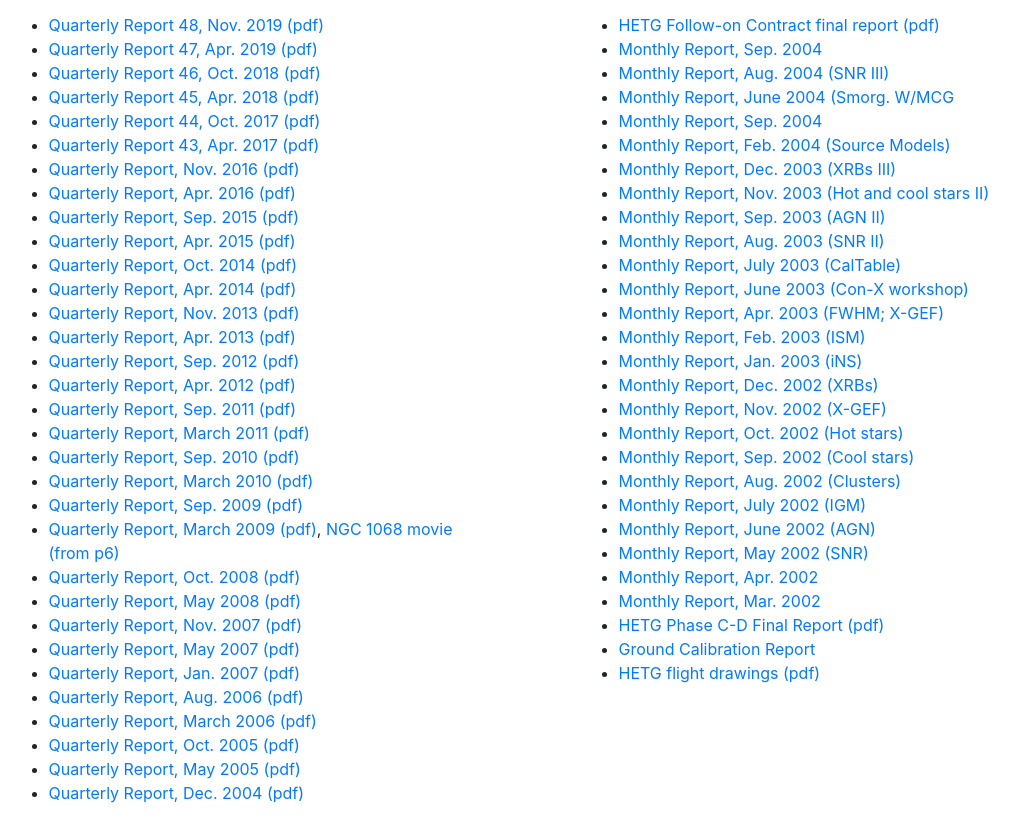
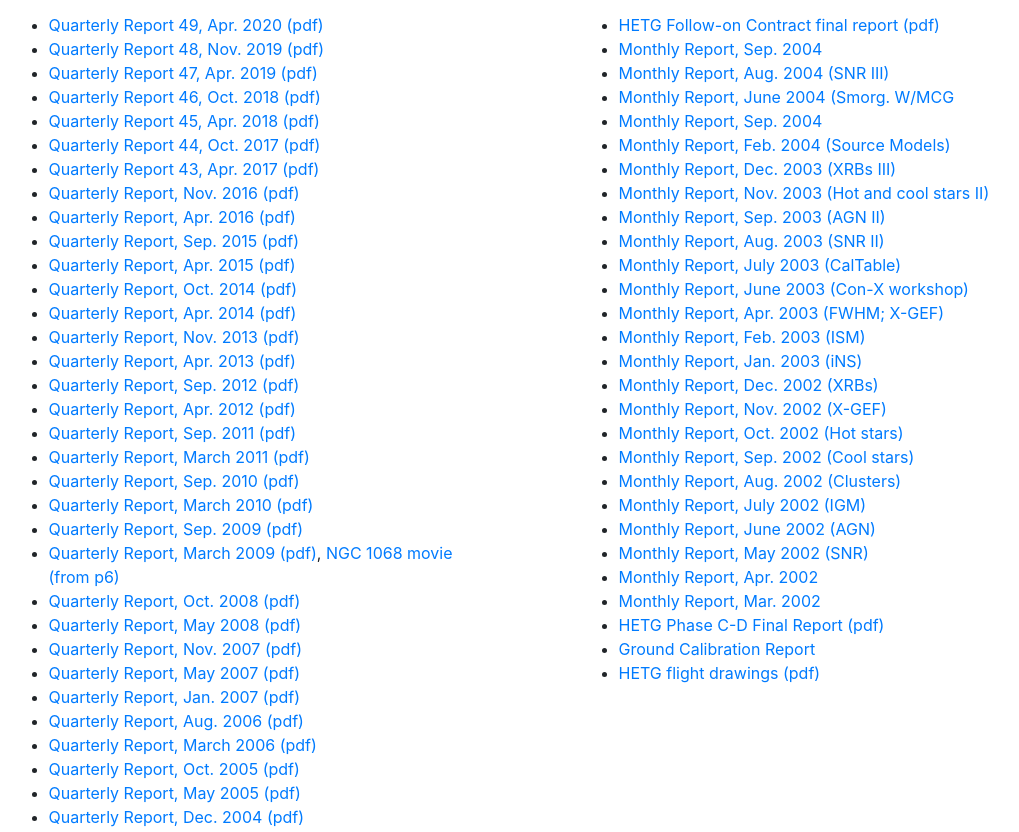
Before and after one commit to HETGS/website, a plain HTML site: page HETG/index.html in a window 1280 px wide. Shown: the part 2143-2975 px from the top of the page, without its empty margins (124-1143 px from the left). Drawn offline with nearby package versions, Linux system fonts and the light colour scheme; files that its build step writes are made by us from their sources; files whose address does not match are found by name.

Commit message:
report added by dph

```diff
--- a/HETG/index.html
+++ b/HETG/index.html
@@ -204,72 +204,39 @@
 	  the Chandra X-ray Center on recent progress. Reports about the HETG
 	  are listed here.</p>
 	  <ul>
-	    <li><a href="Reports/HETG_Q48_Nov_2019.pdf">Quarterly
-	    Report 48, Nov. 2019 (pdf)</a></li>
-	    <li><a href="Reports/HETG_Q47_Apr_2019.pdf">Quarterly
-	    Report 47, Apr. 2019 (pdf)</a></li>
-	    <li><a href="Reports/HETG_Q46_Oct_2018.pdf">Quarterly
-	    Report 46, Oct. 2018 (pdf)</a></li>
-	    <li><a href="Reports/HETG_Q45_Apr_2019.pdf">Quarterly
-	    Report 45, Apr. 2018 (pdf)</a></li>
-	    <li><a href="Reports/HETG_Q44_Oct_2017.pdf">Quarterly
-	    Report 44, Oct. 2017 (pdf)</a></li>
-	    <li><a href="Reports/HETG_Q43_Apr_2017.pdf">Quarterly
-	    Report 43, Apr. 2017 (pdf)</a></li>
-	    <li><a href="Reports/HETG_quarterly_Nov16.pdf">Quarterly
-	    Report, Nov. 2016 (pdf)</a></li>
-	    <li><a href="Reports/HETG_quarterly_Apr16.pdf">Quarterly
-	    Report, Apr. 2016 (pdf)</a></li>
-	    <li><a href="Reports/HETG_quarterly_Sep15.pdf">Quarterly
-	    Report, Sep. 2015 (pdf)</a></li>
-	    <li><a href="Reports/HETG_quarterly_Apr15.pdf">Quarterly
-	    Report, Apr. 2015 (pdf)</a></li>
-	    <li><a href="Reports/HETG_quarterly_Oct14.pdf">Quarterly
-	    Report, Oct. 2014 (pdf)</a></li>
-	    <li><a href="Reports/HETG_quarterly_Apr14.pdf">Quarterly
-	    Report, Apr. 2014 (pdf)</a></li>
-	    <li><a href="Reports/HETG_quarterly_Nov13.pdf">Quarterly
-	    Report, Nov. 2013 (pdf)</a></li>
-	    <li><a href="Reports/HETG_quarterly_Apr13.pdf">Quarterly
-	    Report, Apr. 2013 (pdf)</a></li>
-	    <li><a href="Reports/HETG_quarterly_Sep12.pdf">Quarterly
-	    Report, Sep. 2012 (pdf)</a></li>
-	    <li><a href="Reports/HETG_quarterly_Apr12.pdf">Quarterly
-	    Report, Apr. 2012 (pdf)</a></li>
-	    <li><a href="Reports/HETG_quarterly_Sep11.pdf">Quarterly
-	    Report, Sep. 2011 (pdf)</a></li>
-	    <li><a href="Reports/HETG_quarterly_Mar11.pdf">Quarterly
-	    Report, March 2011 (pdf)</a></li>
-	    <li><a href="Reports/HETG_quarterly_Sep10.pdf">Quarterly
-	    Report, Sep. 2010 (pdf)</a></li>
-	    <li><a href="Reports/HETG_quarterly_Mar10.pdf">Quarterly
-	    Report, March 2010 (pdf)</a></li>
-	    <li><a href="Reports/HETG_quarterly_Sep09.pdf">Quarterly
-	    Report, Sep. 2009 (pdf)</a></li>
-	    <li><a href="Reports/HETG_quarterly_Mar09.pdf">Quarterly
-	    Report, March 2009
-	    (pdf)</a>, <a href="Reports/ngc1068_fullv3_movie.mpg">NGC 1068
-	    movie (from p6)</a></li>
-	    <li><a href="Reports/HETG_quarterly_Oct08.pdf">Quarterly
-	    Report, Oct. 2008 (pdf)</a></li>
-	    <li><a href="Reports/HETG_quarterly_May08.pdf">Quarterly
-	    Report, May 2008 (pdf)</a></li>
-	    <li><a href="Reports/HETG_quarterly_Nov07.pdf">Quarterly
-	    Report, Nov. 2007 (pdf)</a></li>
-	    <li><a href="Reports/HETG_quarterly_May07.pdf">Quarterly
-	    Report, May 2007 (pdf)</a></li>
-	    <li><a href="Reports/HETG_quarterly_Jan07.pdf">Quarterly
-	    Report, Jan. 2007 (pdf)</a></li>
-	    <li><a href="Reports/HETG_quarterly_Aug06.pdf">Quarterly
-	    Report, Aug. 2006 (pdf)</a></li>
-	    <li><a href="Reports/HETG_quarterly_Mar06.pdf">Quarterly
-	    Report, March 2006 (pdf)</a></li>
-	    <li><a href="Reports/HETG_quarterly_Oct05.pdf">Quarterly
-	    Report, Oct. 2005 (pdf)</a></li>
-	    <li><a href="Reports/HETG_quarterly_May05.pdf">Quarterly
-	    Report, May 2005 (pdf)</a></li>
-	    <li><a href="Reports/HETG_quarterly_Dec04.pdf">Quarterly
-	    Report, Dec. 2004 (pdf)</a></li>
+	    <li><a href="Reports/HETG_Q49_Apr_2020.pdf">Quarterly Report 49, Apr. 2020 (pdf)</a></li>
+	    <li><a href="Reports/HETG_Q48_Nov_2019.pdf">Quarterly Report 48, Nov. 2019 (pdf)</a></li>
+	    <li><a href="Reports/HETG_Q47_Apr_2019.pdf">Quarterly Report 47, Apr. 2019 (pdf)</a></li>
+	    <li><a href="Reports/HETG_Q46_Oct_2018.pdf">Quarterly Report 46, Oct. 2018 (pdf)</a></li>
+	    <li><a href="Reports/HETG_Q45_Apr_2019.pdf">Quarterly Report 45, Apr. 2018 (pdf)</a></li>
+	    <li><a href="Reports/HETG_Q44_Oct_2017.pdf">Quarterly Report 44, Oct. 2017 (pdf)</a></li>
+	    <li><a href="Reports/HETG_Q43_Apr_2017.pdf">Quarterly Report 43, Apr. 2017 (pdf)</a></li>
+	    <li><a href="Reports/HETG_quarterly_Nov16.pdf">Quarterly Report, Nov. 2016 (pdf)</a></li>
+	    <li><a href="Reports/HETG_quarterly_Apr16.pdf">Quarterly Report, Apr. 2016 (pdf)</a></li>
+	    <li><a href="Reports/HETG_quarterly_Sep15.pdf">Quarterly Report, Sep. 2015 (pdf)</a></li>
+	    <li><a href="Reports/HETG_quarterly_Apr15.pdf">Quarterly Report, Apr. 2015 (pdf)</a></li>
+	    <li><a href="Reports/HETG_quarterly_Oct14.pdf">Quarterly Report, Oct. 2014 (pdf)</a></li>
+	    <li><a href="Reports/HETG_quarterly_Apr14.pdf">Quarterly Report, Apr. 2014 (pdf)</a></li>
+	    <li><a href="Reports/HETG_quarterly_Nov13.pdf">Quarterly Report, Nov. 2013 (pdf)</a></li>
+	    <li><a href="Reports/HETG_quarterly_Apr13.pdf">Quarterly Report, Apr. 2013 (pdf)</a></li>
+	    <li><a href="Reports/HETG_quarterly_Sep12.pdf">Quarterly Report, Sep. 2012 (pdf)</a></li>
+	    <li><a href="Reports/HETG_quarterly_Apr12.pdf">Quarterly Report, Apr. 2012 (pdf)</a></li>
+	    <li><a href="Reports/HETG_quarterly_Sep11.pdf">Quarterly Report, Sep. 2011 (pdf)</a></li>
+	    <li><a href="Reports/HETG_quarterly_Mar11.pdf">Quarterly Report, March 2011 (pdf)</a></li>
+	    <li><a href="Reports/HETG_quarterly_Sep10.pdf">Quarterly Report, Sep. 2010 (pdf)</a></li>
+	    <li><a href="Reports/HETG_quarterly_Mar10.pdf">Quarterly Report, March 2010 (pdf)</a></li>
+	    <li><a href="Reports/HETG_quarterly_Sep09.pdf">Quarterly Report, Sep. 2009 (pdf)</a></li>
+	    <li><a href="Reports/HETG_quarterly_Mar09.pdf">Quarterly Report, March 2009 (pdf)</a>, <a href="Reports/ngc1068_fullv3_movie.mpg">NGC 1068 movie (from p6)</a></li>
+	    <li><a href="Reports/HETG_quarterly_Oct08.pdf">Quarterly Report, Oct. 2008 (pdf)</a></li>
+	    <li><a href="Reports/HETG_quarterly_May08.pdf">Quarterly Report, May 2008 (pdf)</a></li>
+	    <li><a href="Reports/HETG_quarterly_Nov07.pdf">Quarterly Report, Nov. 2007 (pdf)</a></li>
+	    <li><a href="Reports/HETG_quarterly_May07.pdf">Quarterly Report, May 2007 (pdf)</a></li>
+	    <li><a href="Reports/HETG_quarterly_Jan07.pdf">Quarterly Report, Jan. 2007 (pdf)</a></li>
+	    <li><a href="Reports/HETG_quarterly_Aug06.pdf">Quarterly Report, Aug. 2006 (pdf)</a></li>
+	    <li><a href="Reports/HETG_quarterly_Mar06.pdf">Quarterly Report, March 2006 (pdf)</a></li>
+	    <li><a href="Reports/HETG_quarterly_Oct05.pdf">Quarterly Report, Oct. 2005 (pdf)</a></li>
+	    <li><a href="Reports/HETG_quarterly_May05.pdf">Quarterly Report, May 2005 (pdf)</a></li>
+	    <li><a href="Reports/HETG_quarterly_Dec04.pdf">Quarterly  Report, Dec. 2004 (pdf)</a></li>
 	  </ul>
 	</div>
         <div class="col-lg-5 mx-auto">
```
